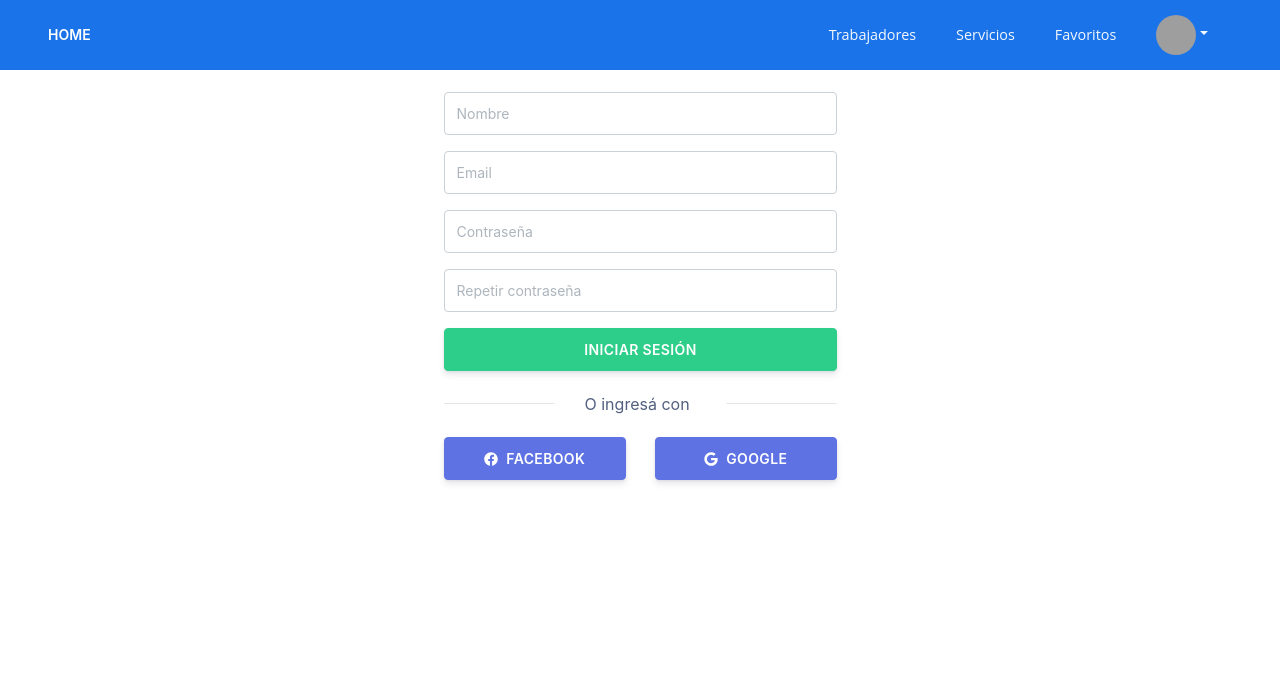
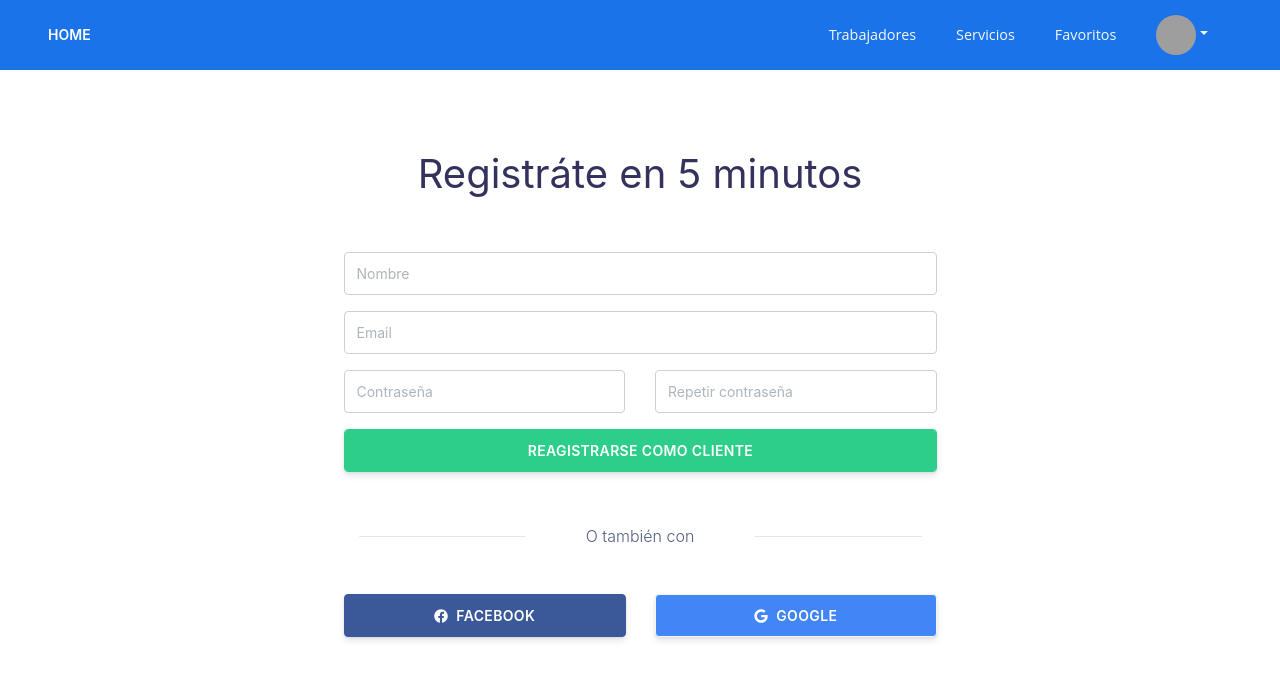
Before and after one commit to Nico-14/ReparoAltoque-Frontend, a Next.js app: page /registrarse in a window 1280 px wide. Shown: the top 680 px of the page. Built offline with nearby package versions, Linux system fonts and the light colour scheme; grey boxes are pictures that could not be loaded.

Commit message:
emprolijé la view de registrarse

```diff
--- a/pages/registrarse.jsx
+++ b/pages/registrarse.jsx
@@ -22,24 +22,20 @@ export default function Registrarse() {
     };
     return (
         <>
-            <style jsx>{`
-                form {
-                    min-width: 30%;
-                }
-                @media (max-width: 990px) {
-                    form {
-                        min-width: 90%;
-                    }
-                }
-            `}</style>
             <Layout>
-                <Row className="justify-content-center">
-                    <h1>Crear cuenta</h1>
-                </Row>
-                <Row className="justify-content-center mt-4">
-                    <form noValidate onSubmit={handleSubmit(onSubmit)}>
-                        <Row>
-                            <Col>
+                <Row className="justify-content-center pt-5">
+                    <form
+                        noValidate
+                        onSubmit={handleSubmit(onSubmit)}
+                        className="col-lg-6 mt-5"
+                    >
+                        <Row className="justify-content-center py-5 px-3">
+                            <Col md="12">
+                                <h1 className="title text-center mb-5">
+                                    Registráte en 5 minutos
+                                </h1>
+                            </Col>
+                            <Col md="12">
                                 <FormGroup>
                                     <Input
                                         placeholder="Nombre"
@@ -56,6 +52,8 @@ export default function Registrarse() {
                                         {errors?.name?.message}
                                     </FormFeedback>
                                 </FormGroup>
+                            </Col>
+                            <Col md="12">
                                 <FormGroup>
                                     <Input
                                         placeholder="Email"
@@ -78,6 +76,8 @@ export default function Registrarse() {
                                         {errors?.email?.message}
                                     </FormFeedback>
                                 </FormGroup>
+                            </Col>
+                            <Col md="6">
                                 <FormGroup>
                                     <Input
                                         name="password"
@@ -96,6 +96,8 @@ export default function Registrarse() {
                                         {errors?.password?.message}
                                     </FormFeedback>
                                 </FormGroup>
+                            </Col>
+                            <Col md="6">
                                 <FormGroup>
                                     <Input
                                         name="rePassword"
@@ -119,26 +121,31 @@ export default function Registrarse() {
                                     </FormFeedback>
                                 </FormGroup>
                             </Col>
-                        </Row>
-                        <Row>
-                            <Col>
-                                <Button color="success" block>
-                                    Iniciar sesión
-                                </Button>
+                            <Col md="12">
+                                <FormGroup>
+                                    <Input
+                                        type="submit"
+                                        value="Reagistrarse como cliente"
+                                        className="btn btn-success"
+                                    />
+                                </FormGroup>
                             </Col>
-                        </Row>
-                        <Row className="justify-content-center align-items-center">
+                            <Col md="12" className="row mt-3">
                                 <Col>
                                     <hr className="w-100"></hr>
                                 </Col>
-                            <Col>O ingresá con</Col>
+                                <Col className="d-flex justify-content-center">
+                                    <p className="text-center align-self-center mb-0">
+                                        O también con
+                                    </p>
+                                </Col>
                                 <Col>
                                     <hr className="w-100"></hr>
                                 </Col>
-                        </Row>
-                        <Row>
+                            </Col>
+
                             <Col>
-                                <Button block color="primary">
+                                <Button block color="facebook" className="mt-4">
                                     <span className="btn-inner--icon mr-2">
                                         <FontAwesomeIcon
                                             icon={["fab", "facebook"]}
@@ -153,8 +160,9 @@ export default function Registrarse() {
                             <Col>
                                 <Button
                                     block
-                                    color="primary"
                                     onClick={() => signInWithGoogle()}
+                                    className="mt-4 text-white"
+                                    style={{ background: "#4285f4" }}
                                 >
                                     <span className="btn-inner--icon mr-2">
                                         <FontAwesomeIcon
```
Lines whose indentation alone changed are shown as unchanged.
